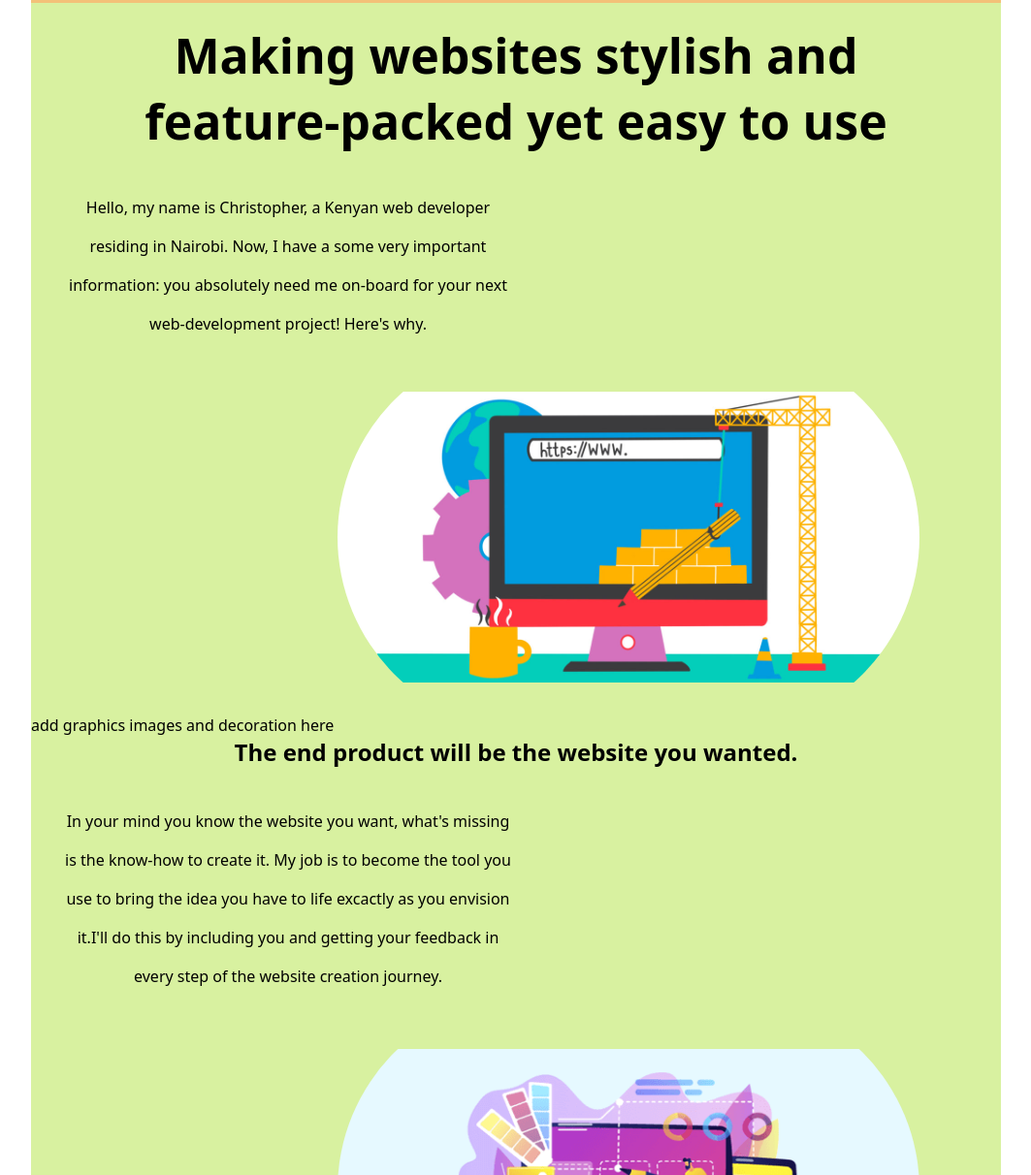
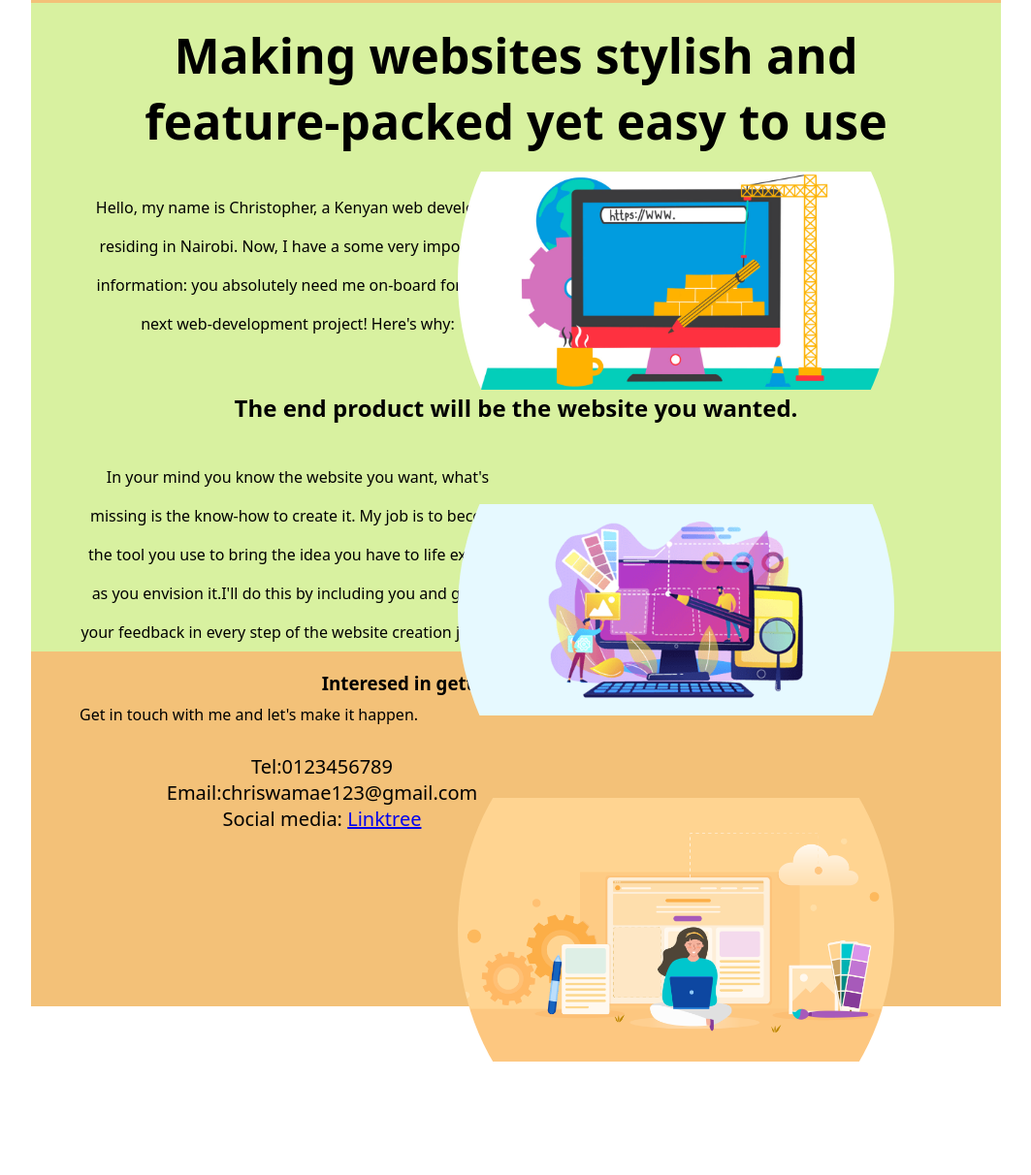
Before and after one commit to chris-wamae/personal-website-one, a plain HTML site: page index.html in a window 1280 px wide. Shown: the part 71-1283 px from the top of the page at 97% size, without its empty margins (108-1171 px from the left). After the commit the page ends 1109 px from the top, so only its background shows below. Drawn offline with Linux system fonts and the light colour scheme.

Commit message:
positioned images on the webpage and arranged footer text

```diff
--- a/index.css
+++ b/index.css
@@ -27,9 +27,9 @@ nav a {text-decoration:none;
            margin-left:auto;
            margin-right:auto;}
 
-img {height:400px;
-     width:600px;
-     border-radius:200px;
+img {height:500px;
+     width:450px;
+     border-radius:50%;
      object-fit:contain;}
 
 .center-text {text-align:center;}
@@ -40,10 +40,32 @@ img {height:400px;
 h1 {font-size:50px;
    padding-top:20px;}
 
-h2 h3 {font-size:30px;
-       padding-top:20px;}
+h2 {
+       padding-top:50px;}
+
+h3 {}
 
 p {width:500px;
    padding-top:35px;
    line-height:40px;
-    padding-left:30px;}
+    padding-left:50px;}
+#image-1{position:absolute;
+         top:110px;
+         left:580px}
+
+#image-2{position:absolute;
+    top:450px;
+    left:580px}
+
+
+#image-3{position:absolute;
+    top:780px;
+    left:580px}
+
+#footer{padding-bottom:160px;
+        text-align:center;
+        font-size:20px;
+        padding-right:400px;
+        padding-top:20px;}
+
+#last-p {display: inline;}
--- a/index.html
+++ b/index.html
@@ -23,7 +23,7 @@
         <p class="center-text">Hello, my name is Christopher, a Kenyan web developer residing in Nairobi.
            Now, I have a some very important information: you absolutely need me on-board for your
            next web-development project!
-           Here's why.
+           Here's why:
            <!-- decorate why???/just the question marks and make it a link to the second div with more
            information-->
 
@@ -31,8 +31,7 @@
     </div>
 
     <div class="main-containers"class="main-background">
-     add graphics images and decoration here
-     <img
+     <img id="image-1"
       src="./website-images/Website-Building-Landscape-1280x640.jpg" alt="">
 
     </div>
@@ -46,21 +45,19 @@
     </div>
 
     <div class="main-containers" class="main-background">
-     add graphics images and decoration here
-     <img src="./website-images/best-website-builder-for-small-business-min.png" alt="">
-     <img src="./website-images/how-to-make-a-website-featured-01.png" alt="">
+     <img id="image-2" src="./website-images/best-website-builder-for-small-business-min.png" alt="">
+     <img id="image-3" src="./website-images/how-to-make-a-website-featured-01.png" alt="">
     </div>
 
     <div class="nav-plus-footer">
         <h3 class="center-text">Interesed in getting the website <strong>you</strong> need?</h3>
-        <p class="center-text">Get in touch with me and let's make it happen.</p>
-       <footer>
-        <address class="center-text">Tel:0123456789
+        <p class="center-text" id="last-p">Get in touch with me and let's make it happen.</p>
+       <footer id="footer">
+        Tel:0123456789
          <br>
          Email:chriswamae123@gmail.com
          <br>Social media:
          <a href="https://linktree.com">Linktree</a>
-        </address>
        </footer>
     </div>
 
```
